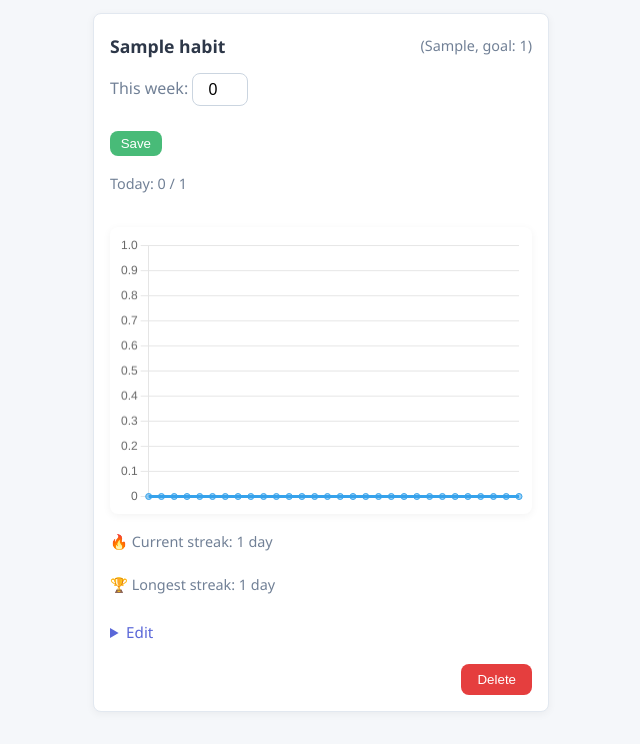
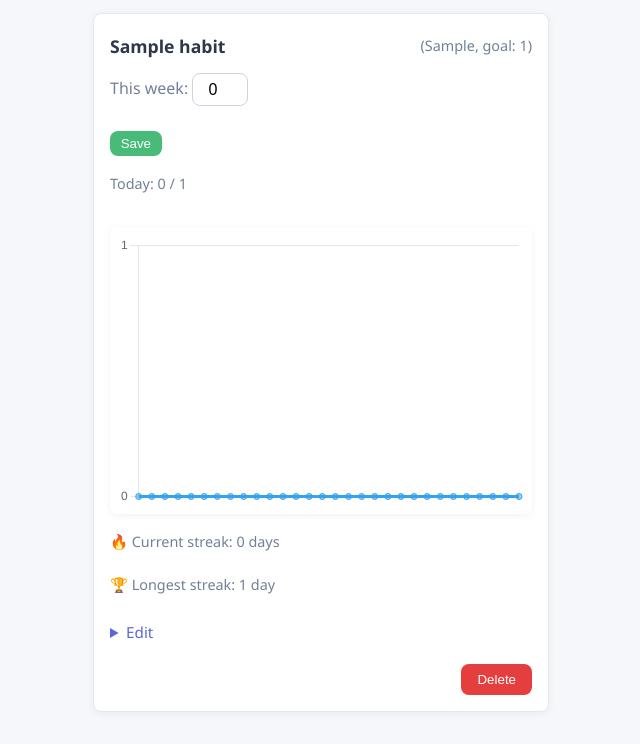
Before and after one commit to andriigora/MindSetGo, a Flask app: page /habits in a window 1280 px wide. Shown: the part 642-1386 px from the top of the page, without its empty margins (83-723 px from the left). Run offline with Flask 3, Linux system fonts and the light colour scheme; the visitor is signed in with stand-in values (Sample User, id 1); tables that the repository leaves empty hold one stand-in row (values such as "Sample post"); parts of the project's set-up code (start-up, migrations or seed data) failed here and were passed over.

Commit message:
Improve habit progress tracking and streak recalculation logic
Enhanced templates to ensure habit progress charts only display whole numbers. Updated streak recalculation logic for both daily and weekly habits to handle edge cases more effectively.

```diff
--- a/app.py
+++ b/app.py
@@ -200,6 +200,53 @@ def habits():
 
     habits = Habit.query.filter_by(user_id=user.id).all()
     today = date.today()
+    for h in habits:
+        if h.frequency == 'daily':
+
+            yesterday = today - timedelta(days=1)
+            prev      = Progress.query.filter_by(
+                            habit_id=h.id,
+                            date=yesterday
+                        ).first()
+
+            today_p   = Progress.query.filter_by(
+                            habit_id=h.id,
+                            date=today
+                        ).first()
+
+            if (not prev or prev.count < h.goal) and \
+               (not today_p or today_p.count < h.goal):
+                h.current_streak = 0
+
+        else:
+
+            week_start = today - timedelta(days=today.weekday())
+            prev_start = week_start - timedelta(days=7)
+            prev_end   = week_start - timedelta(days=1)
+
+
+            total_prev = db.session.query(
+                func.coalesce(func.sum(Progress.count), 0)
+            ).filter(
+                Progress.habit_id == h.id,
+                Progress.date >= prev_start,
+                Progress.date <= prev_end
+            ).scalar() or 0
+
+
+            total_curr = db.session.query(
+                func.coalesce(func.sum(Progress.count), 0)
+            ).filter(
+                Progress.habit_id == h.id,
+                Progress.date >= week_start,
+                Progress.date <= today
+            ).scalar() or 0
+
+
+            if total_prev < h.goal and total_curr < h.goal:
+                h.current_streak = 0
+
+    db.session.commit()
 
     p_today = Progress.query.filter_by(date=today).all()
     done_today = {p.habit_id for p in p_today}
@@ -207,18 +254,6 @@ def habits():
 
     week_start = today - timedelta(days=today.weekday())
     weekly_progress = {}
-    for h in habits:
-        if h.frequency == 'weekly':
-            total = db.session.query(
-                func.coalesce(func.sum(Progress.count), 0)
-            ).filter(
-                Progress.habit_id == h.id,
-                Progress.date >= week_start,
-                Progress.date <= today
-            ).scalar()
-            weekly_progress[h.id] = total or 0
-        else:
-            weekly_progress[h.id] = progress_today.get(h.id, 0)
 
     return render_template(
         'habits.html',
--- a/templates/habits.html
+++ b/templates/habits.html
@@ -156,9 +156,7 @@
   </div>
 <script>
   document.addEventListener('DOMContentLoaded', () => {
-    document
-      .querySelectorAll('[id^="progress-chart-"]')
-      .forEach(canvas => {
+    document.querySelectorAll('[id^="progress-chart-"]').forEach(canvas => {
       const habitId = canvas.id.split('-').pop();
       const goal    = canvas.dataset.goal;
 
@@ -179,14 +177,20 @@
             options: {
               scales: {
                 x: { display: false },
-                  y: { beginAtZero: true }
+                y: {
+                  beginAtZero: true,
+                  ticks: {
+                    // only show whole numbers
+                    stepSize: 1
+                  }
+                }
               },
               plugins: {
                 legend: { display: false },
                 tooltip: {
                   callbacks: {
                     title: items => items[0].label,
-                      label: item  => `${item.formattedValue} / ${goal}`
+                    label: item => `${item.formattedValue} / ${goal}`
                   }
                 }
               }
```
Lines whose indentation alone changed are shown as unchanged.
